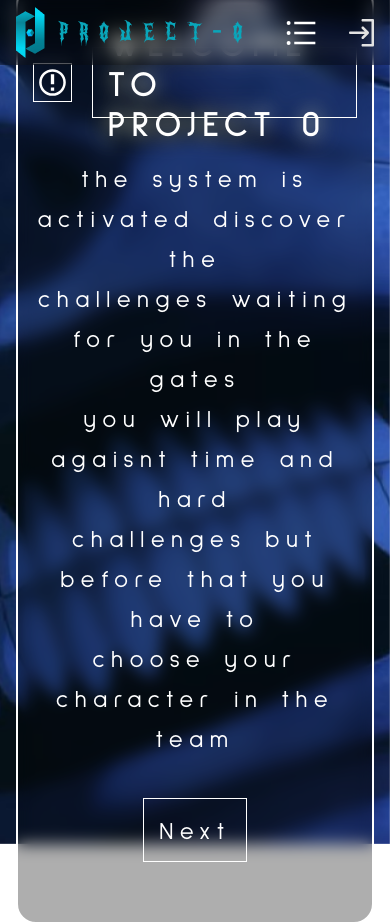
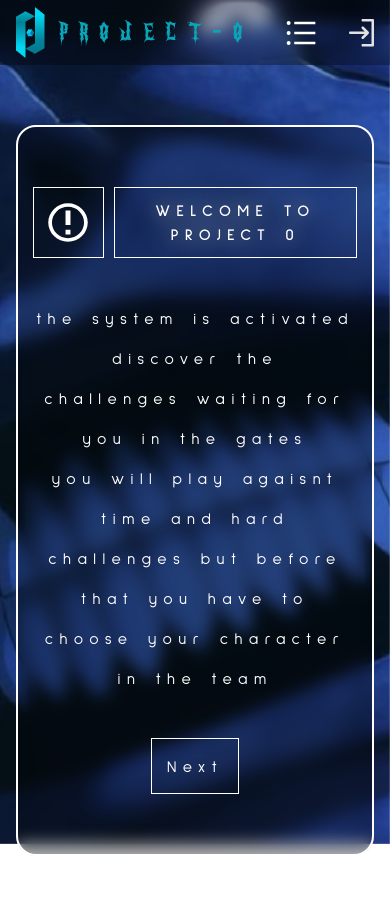
Before and after one commit to Yasser4Coder/P0-V2-FrontEnd, a React (Vite) app: page /welcome in a window 390 px wide. After the commit the page ends 886 px from the top, so only its background shows below. Built offline with nearby package versions, Linux system fonts and the light colour scheme; no server answers.

Commit message:
responsive design

```diff
--- a/src/Layout.jsx
+++ b/src/Layout.jsx
@@ -7,7 +7,7 @@ const Layout = () => {
     <div>
       <Notification />
       <Header />
-      <div className="container mx-auto">
+      <div className="container min-h-[50vh] mx-auto">
         <Outlet />
       </div>
     </div>
--- /dev/null
+++ b/src/components/Button.jsx
@@ -0,0 +1,15 @@
+import React from "react";
+
+const Button = ({ children, click, type }) => {
+  return (
+    <button
+      type={type}
+      onClick={click}
+      className="border-[1px] border-white text-white font-sulphur text-center p-[15px] flex items-center justify-center cursor-pointer text-md sm:text-2xl tracking-[0.4rem]"
+    >
+      {children}
+    </button>
+  );
+};
+
+export default Button;
--- a/src/components/Frame.jsx
+++ b/src/components/Frame.jsx
@@ -1,7 +1,7 @@
 const Frame = ({ children, extraEdit }) => {
   return (
     <div
-      className={`blur-background ${extraEdit} border-white border-2 rounded-[20px]`}
+      className={`blur-background ${extraEdit} mb-[30px] border-white border-2 rounded-[20px]`}
     >
       {children}
     </div>
--- /dev/null
+++ b/src/components/Peragraph.jsx
@@ -0,0 +1,19 @@
+import React from "react";
+
+const Peragraph = ({ children, error, correct }) => {
+  return (
+    <p
+      className={`${
+        error === true
+          ? "text-red-500"
+          : correct === true
+          ? "text-green-500"
+          : "text-white"
+      } font-sulphur leading-[2.5rem] text-center text-md sm:text-2xl tracking-[0.4rem]`}
+    >
+      {children}
+    </p>
+  );
+};
+
+export default Peragraph;
--- a/src/components/WorningTitle.jsx
+++ b/src/components/WorningTitle.jsx
@@ -1,17 +1,50 @@
+import React from "react";
 import exclamation from "../assets/icons/exclamation.svg";
 
-const WorningTitle = ({ title, icon, extraStyle }) => {
+const WarningTitle = ({ title, icon = true, extraStyle = "" }) => {
   return (
-    <div className="flex items-center gap-[20px]">
+    <div className="flex items-center gap-[10px] sm:gap-[20px] 2xl:w-[54%]">
       {icon && (
-        <div className="border-[1px] border-white p-[5px]">
-          <img src={exclamation} alt="" width={60} />
+        <div
+          className="
+          border border-white
+          flex items-center justify-center
+          h-[70.85px]
+          w-[70.85px]
+          flex-shrink-0
+        "
+        >
+          <img
+            src={exclamation}
+            alt="Warning Icon"
+            className="w-10 h-10 object-contain"
+          />
         </div>
       )}
       <div
-        className={`border-[1px] ${extraStyle} font-sulphur tracking-[0.4rem] text-white flex items-center justify-center px-[15px] border-white h-[70.85px]`}
+        className={`
+          border border-white
+          flex-grow
+          flex items-center justify-center
+          h-[70.85px]
+          px-[15px]
+          ${extraStyle}
+        `}
       >
-        <h1 className="text-4xl font-bold text-white drop-shadow-[0_0_10px_rgba(255,255,200,0.8)]">
+        <h1
+          className="
+          lg:text-4xl
+          md:text-3xl
+          sm:text-2xl
+          text-md
+          font-bold
+          text-white
+          text-center
+          tracking-[0.4rem]
+          drop-shadow-[0_0_10px_rgba(255,255,200,0.8)]
+          font-sulphur
+        "
+        >
           {title}
         </h1>
       </div>
@@ -19,4 +52,4 @@ const WorningTitle = ({ title, icon, extraStyle }) => {
   );
 };
 
-export default WorningTitle;
+export default WarningTitle;
--- a/src/pages/home/Home.jsx
+++ b/src/pages/home/Home.jsx
@@ -5,6 +5,8 @@ import { motion } from "framer-motion";
 import WorningTitle from "../../components/WorningTitle";
 import BackGround from "./components/BackGround";
 import { useNavigate } from "react-router-dom";
+import Button from "../../components/Button";
+import Peragraph from "../../components/Peragraph";
 const Home = () => {
   const [showFrame, setShowFrame] = useState(false);
   const [character, setCharacter] = useState(false);
@@ -26,11 +28,11 @@ const Home = () => {
     }, 800);
   };
   return (
-    <div className="flex flex-col items-center justify-center w-full h-[calc(100vh-65px)]">
+    <div className="flex flex-col items-center justify-center w-full mt-[60px]">
       <BackGround character={character} />
       {showFrame && (
         <motion.div
-          className="w-full"
+          className="w-full h-full"
           initial={{ opacity: 0, y: 50 }} // Start position
           animate={{ opacity: 1, y: 0 }} // End position
           transition={{ duration: 0.8, ease: "easeOut" }} // Smooth animation
@@ -41,17 +43,12 @@ const Home = () => {
             } items-center justify-center`}
           >
             <WorningTitle icon={true} title={"Are you brave enough!!"} />
-            <p className="text-white font-sulphur leading-[2.5rem] text-center text-2xl tracking-[0.4rem]">
+            <Peragraph>
               you had a second awaking from now <br /> you can level up your
               strength <br /> intelligence, but !! <br /> are you brave enough
               to do it ?
-            </p>
-            <div
-              onClick={handleClick}
-              className="border-[1px] border-white text-white font-sulphur text-center p-[15px] flex items-center justify-center cursor-pointer text-2xl tracking-[0.4rem]"
-            >
-              Yes i’m
-            </div>
+            </Peragraph>
+            <Button click={handleClick}>Yes i’m</Button>
           </Frame>
         </motion.div>
       )}
--- a/src/pages/scoreboard/ScoreBoard.jsx
+++ b/src/pages/scoreboard/ScoreBoard.jsx
@@ -1,30 +1,31 @@
 import { useState, useEffect } from "react";
 import Frame from "../../components/Frame";
-import bg from "../../assets/bgs/Scoreboard1.png";
+import bg from "../../assets/gif/scoreboard.webp";
 import first from "../../assets/icons/first.png";
 import secand from "../../assets/icons/secand.png";
 import third from "../../assets/icons/third.png";
 // eslint-disable-next-line no-unused-vars
 import { motion, AnimatePresence } from "framer-motion";
 import WorningTitle from "../../components/WorningTitle";
+import Peragraph from "../../components/Peragraph";
 const Home = () => {
   const [showFrame, setShowFrame] = useState(false);
 
   const teams = [
     { teamName: "D.CRAWLERS", points: 166.98 },
     { teamName: "A.TEAM", points: 200.45 },
-    { teamName: "B.TEAM", points: 280.32 },
+    { teamName: "B.TEAM", points: 300.32 },
     { teamName: "C.TEAM", points: 200.67 },
     { teamName: "D.TEAM", points: 250.52 },
     { teamName: "E.TEAM", points: 170.89 },
     { teamName: "F.TEAM", points: 160.45 },
     { teamName: "G.TEAM", points: 550.78 },
     { teamName: "H.TEAM", points: 140.56 },
-    { teamName: "I.TEAM", points: 130.34 },
+    { teamName: "I.TEAM", points: 150.34 },
     { teamName: "J.TEAM", points: 300.12 },
     { teamName: "K.TEAM", points: 110.98 },
     { teamName: "L.TEAM", points: 100.67 },
-    { teamName: "M.TEAM", points: 90.45 },
+    { teamName: "M.TEAM", points: 200.45 },
   ];
   useEffect(() => {
     const timer = setTimeout(() => {
@@ -35,7 +36,7 @@ const Home = () => {
   }, []);
 
   return (
-    <div className="flex flex-col items-center mt-[495px] justify-center w-full h-[calc(100vh-65px)]">
+    <div className="flex flex-col items-center justify-center w-full mt-[60px]">
       <img
         src={bg}
         alt=""
@@ -49,12 +50,12 @@ const Home = () => {
           transition={{ duration: 0.8, ease: "easeOut" }} // Smooth animation
         >
           <Frame
-            extraEdit={`flex flex-col duration-2000 mb-[50px] ease-out transition-all py-[80px] gap-[50px] px-[15px] items-center justify-center`}
+            extraEdit={`flex flex-col duration-2000 ease-out transition-all py-[80px] gap-[50px] px-[15px] items-center justify-center`}
           >
-            <WorningTitle extraStyle={"min-w-[400px]"} title={"Scoreboard"} />
-            <p className="text-white font-sulphur leading-[2.5rem] text-center text-2xl tracking-[0.4rem]">
+            <WorningTitle title={"Scoreboard"} />
+            <Peragraph>
               Your Team D.CRAWLERS is in The 06th Place with 166.98 Points
-            </p>
+            </Peragraph>
             <div className="flex flex-col gap-[10px] w-[80%]">
               <AnimatePresence>
                 {teams
@@ -76,7 +77,7 @@ const Home = () => {
                 : index === 2
                 ? "w-[80%]"
                 : "w-[65%]"
-            } text-white font-sulphur leading-[2.5rem] text-center text-3xl tracking-[0.4rem]`}
+            } text-white font-sulphur leading-[2.5rem] text-center text-md sm:text-3xl sm:tracking-[0.4rem]`}
                     >
                       {index === 0 && <img src={first} alt="" />}
                       {index === 1 && <img src={secand} alt="" />}
--- a/src/pages/welcome/Welcome.jsx
+++ b/src/pages/welcome/Welcome.jsx
@@ -5,6 +5,8 @@ import Frame from "../../components/Frame";
 // eslint-disable-next-line no-unused-vars
 import { motion } from "framer-motion";
 import WorningTitle from "../../components/WorningTitle";
+import Button from "../../components/Button";
+import Peragraph from "../../components/Peragraph";
 
 const Welcome = () => {
   const [fixBg, setFixBg] = useState(bgimg);
@@ -13,9 +15,8 @@ const Welcome = () => {
       setFixBg(bgimgFix);
     }, 4000);
   });
-  const handleClick = () => {};
   return (
-    <div className="flex flex-col items-center justify-center w-full h-[calc(100vh-65px)]">
+    <div className="flex flex-col items-center justify-center w-full mt-[60px]">
       <img
         src={fixBg}
         alt=""
@@ -31,18 +32,13 @@ const Welcome = () => {
           extraEdit={`flex flex-col duration-2000 ease-out transition-all py-[60px] gap-[40px] px-[15px] items-center justify-center`}
         >
           <WorningTitle icon={true} title={"WELCOME TO PROJECT 0"} />
-          <p className="text-white font-sulphur leading-[2.5rem] text-center text-2xl tracking-[0.4rem]">
+          <Peragraph>
             the system is activated discover the <br /> challenges waiting for
             you in the gates <br /> you will play agaisnt time and hard <br />
             challenges but before that you have to <br /> choose your character
             in the team
-          </p>
-          <div
-            onClick={handleClick}
-            className="border-[1px] border-white text-white font-sulphur text-center p-[15px] flex items-center justify-center cursor-pointer text-2xl tracking-[0.4rem]"
-          >
-            Next
-          </div>
+          </Peragraph>
+          <Button>Next</Button>
         </Frame>
       </motion.div>
     </div>
```
Also changed, not shown: src/pages/login/Login.jsx (+14 -29 lines), src/assets/gif/scoreboard.webp (added).
